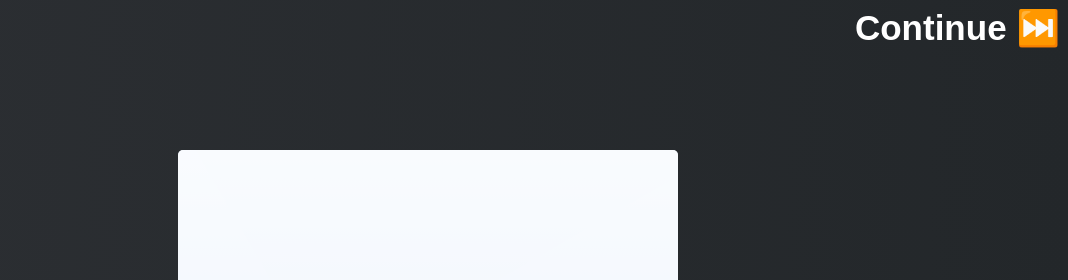
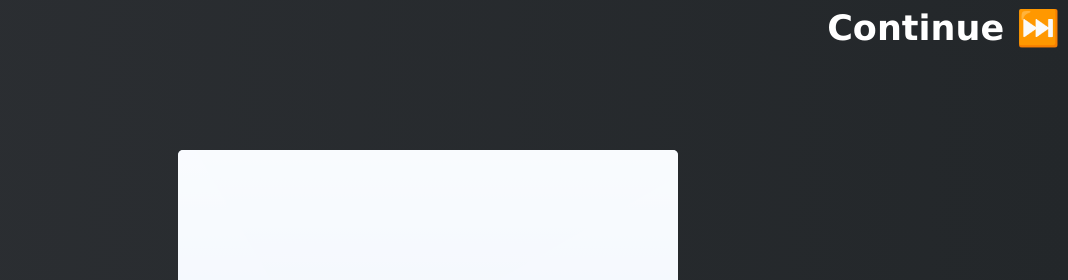
Before and after one commit to lightningpriest/discord, a plain HTML site: page index.html in a window 1280 px wide. Shown: the top 280 px of the page, 212-1280 px from the left. Drawn offline with Linux system fonts and the light colour scheme.

Commit message:
[#2] Chaning 'Arial' font to 'Verdana'

```diff
--- a/index.html
+++ b/index.html
@@ -38,7 +38,7 @@ body {
         </p>
     </div>
     <img style="position: left" src="https://discord.com/assets/f72fbed55baa5642d5a0348bab7d7226.png" width="200" height="50" alt="Discord" align="left" text-align: left;>
-    <h1 align="right" <span style = "float : right; top:55px; text-align: top; color:white; font-family:Arial, Helvetica, sans-serif,garamond,serif;font-size:35px;font-style:bold;">
+    <h1 align="right" <span style = "float : right; top:55px; text-align: top; color:white; font-family:Verdana;font-size:35px;font-style:bold;">
       <a href="http://discordapp.com/users/602144710131318802/" target="_blank" style="text-decoration:none; color:white "><b>
         Continue ⏭️</b></a></div>
       </h1>
```
